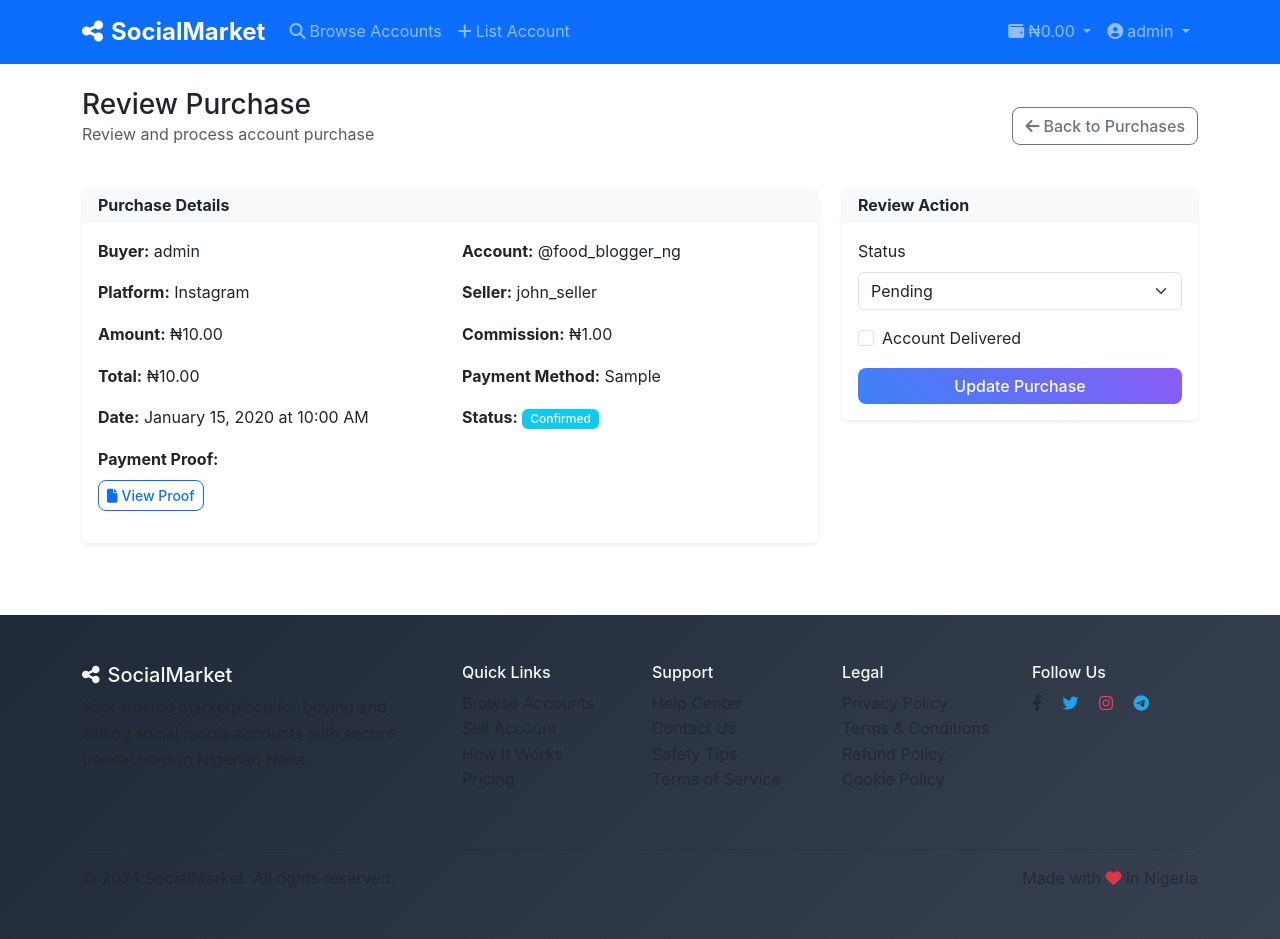
After one commit to julisunkan/SocialTradeHub-1, a Flask app: page /admin/purchase/1 in a window 1280 px wide. The commit adds this page. Run offline with Flask 3, Linux system fonts and the light colour scheme; a user stored in the database is signed in; tables that the repository leaves empty hold one stand-in row (values such as "Sample post"); some libraries are stand-ins or nearby versions.

Commit message:
Assistant checkpoint: Fixed routing errors and missing admin functionality
Assistant generated file changes:
- templates/dashboard/index.html: Fix quick action button links, Fix dashboard action button links, Fix remaining placeholder links
- app.py: Add missing admin forms, Add missing admin routes
- templates/admin/manage_user.html: Create admin user management template
- templates/admin/review_account.html: Create admin account review template
- templates/admin/review_deposit.html: Create admin deposit review template
- templates/admin/review_purchase.html: Create admin purchase review template
- templates/admin/users.html: Add manage user links

---

User prompt:

When users click "List New accounts", "Add Funds", "Referrals" and "Transaction History" under the Quick Accounts Section, nothing happens. They don't lead to any page. Also, when admin clicks manage users, nothing happen.

Replit-Commit-Author: Assistant
Replit-Commit-Session-Id: eeac8e3e-3ca1-4463-bb4f-0eed4fd76b60

```diff
--- a/app.py
+++ b/app.py
@@ -374,6 +374,77 @@ class WalletDepositForm(FlaskForm):
         FileAllowed(['jpg', 'png', 'pdf'], 'Images and PDF only!')
     ])
     submit = SubmitField('Submit Deposit')
+
+class AdminAccountReviewForm(FlaskForm):
+    status = SelectField('Status', choices=[
+        ('pending', 'Pending'),
+        ('approved', 'Approved'),
+        ('rejected', 'Rejected')
+    ], validators=[DataRequired()])
+    admin_notes = TextAreaField('Admin Notes', validators=[Optional()])
+    is_featured = BooleanField('Featured Account')
+    submit = SubmitField('Update Account')
+
+class AdminDepositReviewForm(FlaskForm):
+    status = SelectField('Status', choices=[
+        ('pending', 'Pending'),
+        ('confirmed', 'Confirmed'),
+        ('rejected', 'Rejected')
+    ], validators=[DataRequired()])
+    admin_notes = TextAreaField('Admin Notes', validators=[Optional()])
+    submit = SubmitField('Update Deposit')
+
+class AdminPurchaseReviewForm(FlaskForm):
+    status = SelectField('Status', choices=[
+        ('pending', 'Pending'),
+        ('confirmed', 'Confirmed'),
+        ('completed', 'Completed'),
+        ('cancelled', 'Cancelled')
+    ], validators=[DataRequired()])
+    account_delivered = BooleanField('Account Delivered')
+    submit = SubmitField('Update Purchase')
+
+class AdminUserManagementForm(FlaskForm):
+    is_verified = BooleanField('Verified')
+    is_active = BooleanField('Active')
+    is_banned = BooleanField('Banned')
+    role = SelectField('Role', choices=[
+        ('user', 'User'),
+        ('admin', 'Admin')
+    ], validators=[DataRequired()])
+    submit = SubmitField('Update User')
+
+class PurchaseForm(FlaskForm):
+    payment_method = SelectField('Payment Method', choices=[
+        ('wallet', 'Wallet Balance'),
+        ('bank_transfer', 'Bank Transfer')
+    ], validators=[DataRequired()])
+    payment_reference = StringField('Payment Reference', validators=[Optional()])
+    payment_proof = FileField('Payment Proof', validators=[
+        Optional(),
+        FileAllowed(['jpg', 'png', 'pdf'], 'Images and PDF only!')
+    ])
+    submit = SubmitField('Complete Purchase')
+
+class SearchForm(FlaskForm):
+    platform = SelectField('Platform', choices=[], validators=[Optional()])
+    min_price = DecimalField('Min Price', validators=[Optional(), NumberRange(min=0)])
+    max_price = DecimalField('Max Price', validators=[Optional(), NumberRange(min=0)])
+    min_followers = IntegerField('Min Followers', validators=[Optional(), NumberRange(min=0)])
+    niche = StringField('Niche', validators=[Optional()])
+    submit = SubmitField('Search')
+
+class SettingsForm(FlaskForm):
+    site_name = StringField('Site Name', validators=[DataRequired()])
+    commission_rate = DecimalField('Commission Rate (%)', validators=[DataRequired(), NumberRange(min=0, max=100)], places=2)
+    referral_commission = DecimalField('Referral Commission (%)', validators=[DataRequired(), NumberRange(min=0, max=100)], places=2)
+    min_withdrawal = DecimalField('Min Withdrawal', validators=[DataRequired(), NumberRange(min=0)], places=2)
+    max_withdrawal = DecimalField('Max Withdrawal', validators=[DataRequired(), NumberRange(min=0)], places=2)
+    bank_name = StringField('Bank Name', validators=[Optional()])
+    account_number = StringField('Account Number', validators=[Optional()])
+    account_name = StringField('Account Name', validators=[Optional()])
+    admin_email = EmailField('Admin Email', validators=[Optional(), Email()])
+    submit = SubmitField('Save Settings')
 
 # Utility functions
 def allowed_file(filename, allowed_extensions):
@@ -808,6 +879,208 @@ def admin_users():
 
     return render_template('admin/users.html', users=users)
 
+@app.route('/admin/user/<int:id>', methods=['GET', 'POST'])
+@login_required
+@admin_required
+def admin_manage_user(id):
+    user = User.query.get_or_404(id)
+    form = AdminUserManagementForm()
+
+    if form.validate_on_submit():
+        user.is_verified = form.is_verified.data
+        user.is_active = form.is_active.data
+        user.is_banned = form.is_banned.data
+        user.role = form.role.data
+
+        db.session.commit()
+
+        flash('User updated successfully!', 'success')
+        return redirect(url_for('admin_users'))
+
+    # Pre-populate form
+    form.is_verified.data = user.is_verified
+    form.is_active.data = user.is_active
+    form.is_banned.data = user.is_banned
+    form.role.data = user.role
+
+    return render_template('admin/manage_user.html', user=user, form=form)
+
+@app.route('/admin/account/<int:id>', methods=['GET', 'POST'])
+@login_required
+@admin_required
+def admin_review_account(id):
+    account = SocialAccount.query.get_or_404(id)
+    form = AdminAccountReviewForm()
+
+    if form.validate_on_submit():
+        account.status = form.status.data
+        account.admin_notes = form.admin_notes.data
+        account.is_featured = form.is_featured.data
+        account.reviewed_by = current_user.id
+        account.reviewed_at = datetime.utcnow()
+
+        db.session.commit()
+
+        flash(f'Account {form.status.data} successfully!', 'success')
+        return redirect(url_for('admin_accounts'))
+
+    # Pre-populate form
+    form.status.data = account.status
+    form.admin_notes.data = account.admin_notes
+    form.is_featured.data = account.is_featured
+
+    return render_template('admin/review_account.html', account=account, form=form)
+
+@app.route('/admin/deposit/<int:id>', methods=['GET', 'POST'])
+@login_required
+@admin_required
+def admin_review_deposit(id):
+    deposit = WalletDeposit.query.get_or_404(id)
+    form = AdminDepositReviewForm()
+
+    if form.validate_on_submit():
+        if form.status.data == 'confirmed' and deposit.status == 'pending':
+            # Add to user wallet
+            deposit.user.wallet_balance += deposit.amount
+
+        deposit.status = form.status.data
+        deposit.admin_notes = form.admin_notes.data
+        deposit.processed_by = current_user.id
+        deposit.processed_at = datetime.utcnow()
+
+        db.session.commit()
+
+        flash(f'Deposit {form.status.data} successfully!', 'success')
+        return redirect(url_for('admin_deposits'))
+
+    return render_template('admin/review_deposit.html', deposit=deposit, form=form)
+
+@app.route('/admin/purchase/<int:id>', methods=['GET', 'POST'])
+@login_required
+@admin_required
+def admin_review_purchase(id):
+    purchase = Purchase.query.get_or_404(id)
+    form = AdminPurchaseReviewForm()
+
+    if form.validate_on_submit():
+        purchase.status = form.status.data
+        purchase.account_delivered = form.account_delivered.data
+
+        if form.account_delivered.data:
+            purchase.delivery_date = datetime.utcnow()
+
+        db.session.commit()
+
+        flash(f'Purchase updated successfully!', 'success')
+        return redirect(url_for('admin_purchases'))
+
+    return render_template('admin/review_purchase.html', purchase=purchase, form=form)
+
+@app.route('/admin/settings', methods=['GET', 'POST'])
+@login_required
+@admin_required
+def admin_settings():
+    settings = Settings.query.first()
+    if not settings:
+        settings = Settings()
+        db.session.add(settings)
+        db.session.commit()
+
+    form = SettingsForm(obj=settings)
+
+    if form.validate_on_submit():
+        form.populate_obj(settings)
+        settings.updated_at = datetime.utcnow()
+        db.session.commit()
+
+        flash('Settings updated successfully!', 'success')
+        return redirect(url_for('admin_settings'))
+
+    return render_template('admin/settings.html', form=form, settings=settings)
+
+@app.route('/purchase/<int:id>', methods=['GET', 'POST'])
+@login_required
+def purchase_account(id):
+    account = SocialAccount.query.get_or_404(id)
+
+    if account.status != 'approved':
+        flash('Account not available for purchase.', 'error')
+        return redirect(url_for('browse'))
+
+    if account.seller_id == current_user.id:
+        flash('You cannot purchase your own account.', 'error')
+        return redirect(url_for('account_detail', account_id=id))
+
+    form = PurchaseForm()
+    settings = Settings.query.first()
+
+    # Calculate total with commission
+    commission = account.price * (settings.commission_rate / 100) if settings else Decimal('0')
+    total_amount = account.price + commission
+
+    if form.validate_on_submit():
+        if form.payment_method.data == 'wallet':
+            if current_user.wallet_balance < total_amount:
+                flash('Insufficient wallet balance.', 'error')
+                return redirect(url_for('purchase_account', id=id))
+
+            # Deduct from wallet
+            current_user.wallet_balance -= total_amount
+
+            # Create purchase record
+            purchase = Purchase(
+                buyer_id=current_user.id,
+                account_id=account.id,
+                amount=account.price,
+                commission=commission,
+                total_amount=total_amount,
+                status='confirmed',
+                payment_method='wallet'
+            )
+
+            # Mark account as sold
+            account.status = 'sold'
+
+        else:  # Bank transfer
+            payment_proof_filename = None
+            if form.payment_proof.data:
+                payment_proof_filename = save_uploaded_file(
+                    form.payment_proof.data,
+                    'uploads/payment_proofs'
+                )
+
+            purchase = Purchase(
+                buyer_id=current_user.id,
+                account_id=account.id,
+                amount=account.price,
+                commission=commission,
+                total_amount=total_amount,
+                status='pending',
+                payment_method='bank_transfer',
+                payment_proof=payment_proof_filename,
+                payment_reference=form.payment_reference.data
+            )
+
+        db.session.add(purchase)
+        db.session.commit()
+
+        # Generate invoice
+        invoice = Invoice(
+            user_id=current_user.id,
+            purchase_id=purchase.id,
+            invoice_number=f"INV-{uuid.uuid4().hex[:8].upper()}",
+            amount=account.price,
+            total_amount=total_amount
+        )
+        db.session.add(invoice)
+        db.session.commit()
+
+        flash('Purchase submitted successfully!', 'success')
+        return redirect(url_for('my_purchases'))
+
+    return render_template('purchase_account.html', account=account, form=form,
+                         total_amount=total_amount, commission=commission)
+
 # PWA Routes
 @app.route('/manifest.json')
 def manifest():
--- /dev/null
+++ b/templates/admin/review_purchase.html
@@ -0,0 +1,109 @@
+
+{% extends "base.html" %}
+
+{% block title %}Review Purchase - Admin{% endblock %}
+
+{% block content %}
+<div class="container py-4">
+    <div class="row mb-4">
+        <div class="col-12">
+            <div class="d-flex justify-content-between align-items-center">
+                <div>
+                    <h1 class="h3 mb-0">Review Purchase</h1>
+                    <p class="text-muted">Review and process account purchase</p>
+                </div>
+                <a href="{{ url_for('admin_purchases') }}" class="btn btn-outline-secondary">
+                    <i class="fas fa-arrow-left me-1"></i>Back to Purchases
+                </a>
+            </div>
+        </div>
+    </div>
+
+    <div class="row">
+        <div class="col-lg-8">
+            <div class="card border-0 shadow-sm">
+                <div class="card-header bg-light border-0">
+                    <h6 class="mb-0 fw-bold">Purchase Details</h6>
+                </div>
+                <div class="card-body">
+                    <div class="row">
+                        <div class="col-md-6 mb-3">
+                            <strong>Buyer:</strong> {{ purchase.buyer.username }}
+                        </div>
+                        <div class="col-md-6 mb-3">
+                            <strong>Account:</strong> @{{ purchase.account.username }}
+                        </div>
+                        <div class="col-md-6 mb-3">
+                            <strong>Platform:</strong> {{ purchase.account.platform.title() }}
+                        </div>
+                        <div class="col-md-6 mb-3">
+                            <strong>Seller:</strong> {{ purchase.account.seller.username }}
+                        </div>
+                        <div class="col-md-6 mb-3">
+                            <strong>Amount:</strong> ₦{{ "%.2f"|format(purchase.amount) }}
+                        </div>
+                        <div class="col-md-6 mb-3">
+                            <strong>Commission:</strong> ₦{{ "%.2f"|format(purchase.commission) }}
+                        </div>
+                        <div class="col-md-6 mb-3">
+                            <strong>Total:</strong> ₦{{ "%.2f"|format(purchase.total_amount) }}
+                        </div>
+                        <div class="col-md-6 mb-3">
+                            <strong>Payment Method:</strong> {{ purchase.payment_method.replace('_', ' ').title() }}
+                        </div>
+                        <div class="col-md-6 mb-3">
+                            <strong>Date:</strong> {{ purchase.created_at.strftime('%B %d, %Y at %I:%M %p') }}
+                        </div>
+                        <div class="col-md-6 mb-3">
+                            <strong>Status:</strong>
+                            <span class="badge bg-{{ 'success' if purchase.status == 'completed' else 'warning' if purchase.status == 'pending' else 'info' }}">
+                                {{ purchase.status.title() }}
+                            </span>
+                        </div>
+                    </div>
+
+                    {% if purchase.payment_proof %}
+                    <div class="mb-3">
+                        <strong>Payment Proof:</strong>
+                        <div class="mt-2">
+                            <a href="{{ url_for('uploaded_file', filename='payment_proofs/' + purchase.payment_proof) }}" target="_blank" class="btn btn-outline-primary btn-sm">
+                                <i class="fas fa-file me-1"></i>View Proof
+                            </a>
+                        </div>
+                    </div>
+                    {% endif %}
+                </div>
+            </div>
+        </div>
+
+        <div class="col-lg-4">
+            <div class="card border-0 shadow-sm">
+                <div class="card-header bg-light border-0">
+                    <h6 class="mb-0 fw-bold">Review Action</h6>
+                </div>
+                <div class="card-body">
+                    <form method="POST">
+                        {{ form.hidden_tag() }}
+
+                        <div class="mb-3">
+                            {{ form.status.label(class="form-label") }}
+                            {{ form.status(class="form-select") }}
+                        </div>
+
+                        <div class="mb-3">
+                            <div class="form-check">
+                                {{ form.account_delivered(class="form-check-input") }}
+                                {{ form.account_delivered.label(class="form-check-label") }}
+                            </div>
+                        </div>
+
+                        <div class="d-grid">
+                            {{ form.submit(class="btn btn-primary") }}
+                        </div>
+                    </form>
+                </div>
+            </div>
+        </div>
+    </div>
+</div>
+{% endblock %}
```
Also changed, not shown: templates/admin/manage_user.html (added, +106 -0 lines), templates/admin/review_account.html (added, +106 -0 lines), templates/admin/review_deposit.html (added, +98 -0 lines), templates/admin/users.html (+5 -2 lines), templates/dashboard/index.html (+6 -6 lines).
